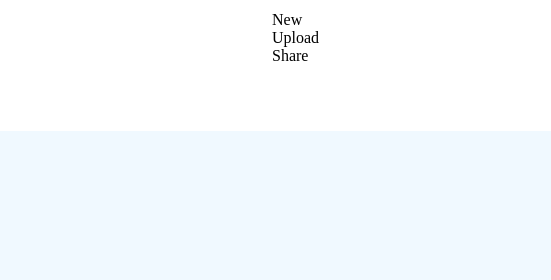
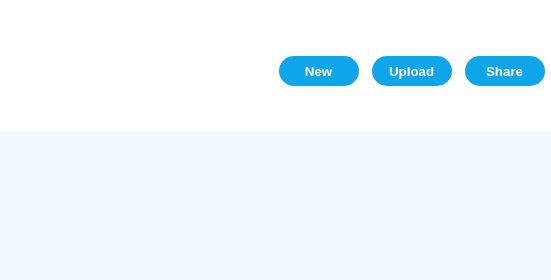
Before and after one commit to LaramieCode/admin-dashboard, a plain HTML site: page index.html in a window 1280 px wide. Shown: the part 69-349 px from the top of the page, 729-1280 px from the left. Drawn offline with Linux system fonts and the light colour scheme.

Commit message:
style header buttons

```diff
--- a/index.html
+++ b/index.html
@@ -86,10 +86,10 @@
                 <p class="accountGreeting">welcome,</p>
                 <p class="accountName">Creeper man @Creeper</p>
             </div>
-            <div class="buttons">
-                <div class="btn">New</div>
-                <div class="btn">Upload</div>
-                <div class="btn">Share</div>
+            <div class="headerButtons">
+                <button class="headerBtn">New</button>
+                <button class="headerBtn">Upload</button>
+                <button class="headerBtn">Share</button>
             </div>
 
         </div>
--- a/styles.css
+++ b/styles.css
@@ -131,6 +131,23 @@
     font-size: 1.5em;
 }
 
+.headerButtons {
+    display: grid;
+    grid-template-columns: 1fr 1fr 1fr;
+    align-items: center;
+    justify-items: center;
+}
+
+.headerBtn {
+    color: white;
+    font-weight: bold;
+    background-color: var(--blue-500);
+    height: 30px;
+    border: none;
+    border-radius: 20px;
+    width: 80px;
+}
+
 
 
 .main {
```
